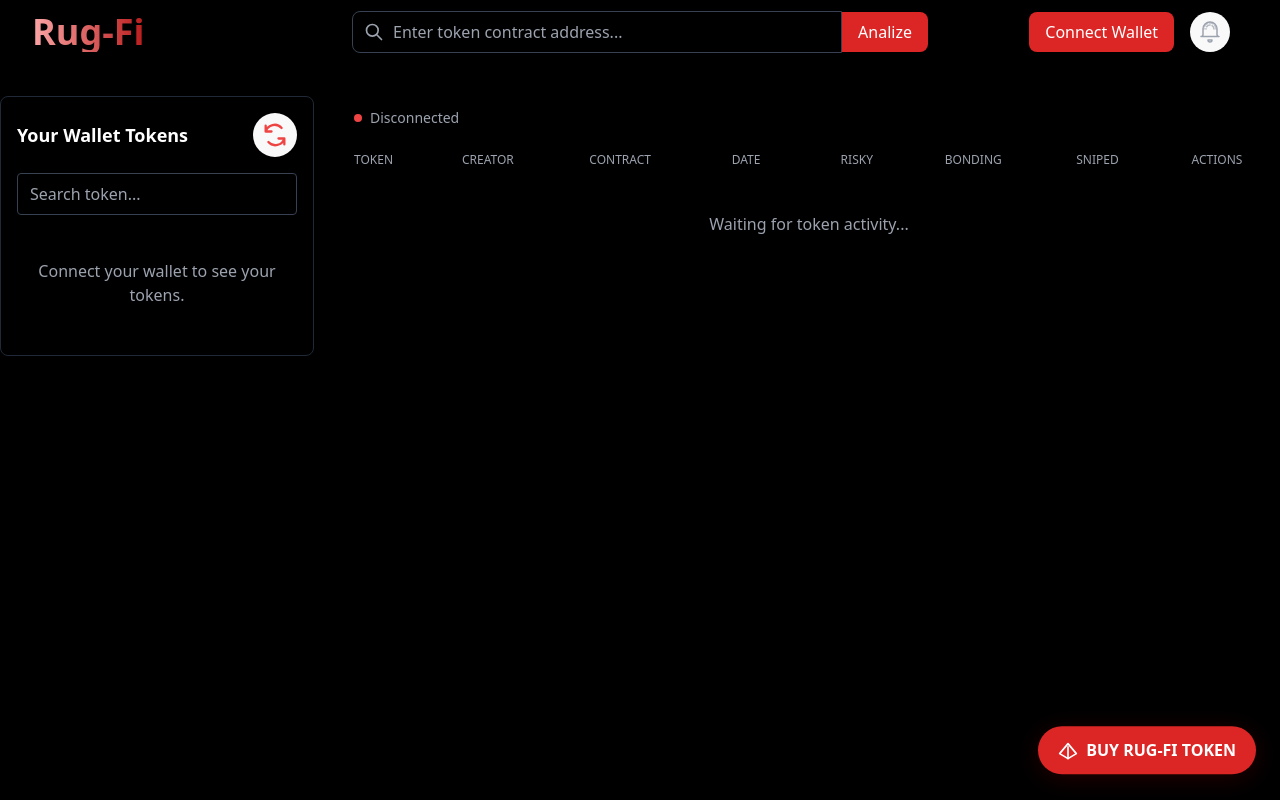
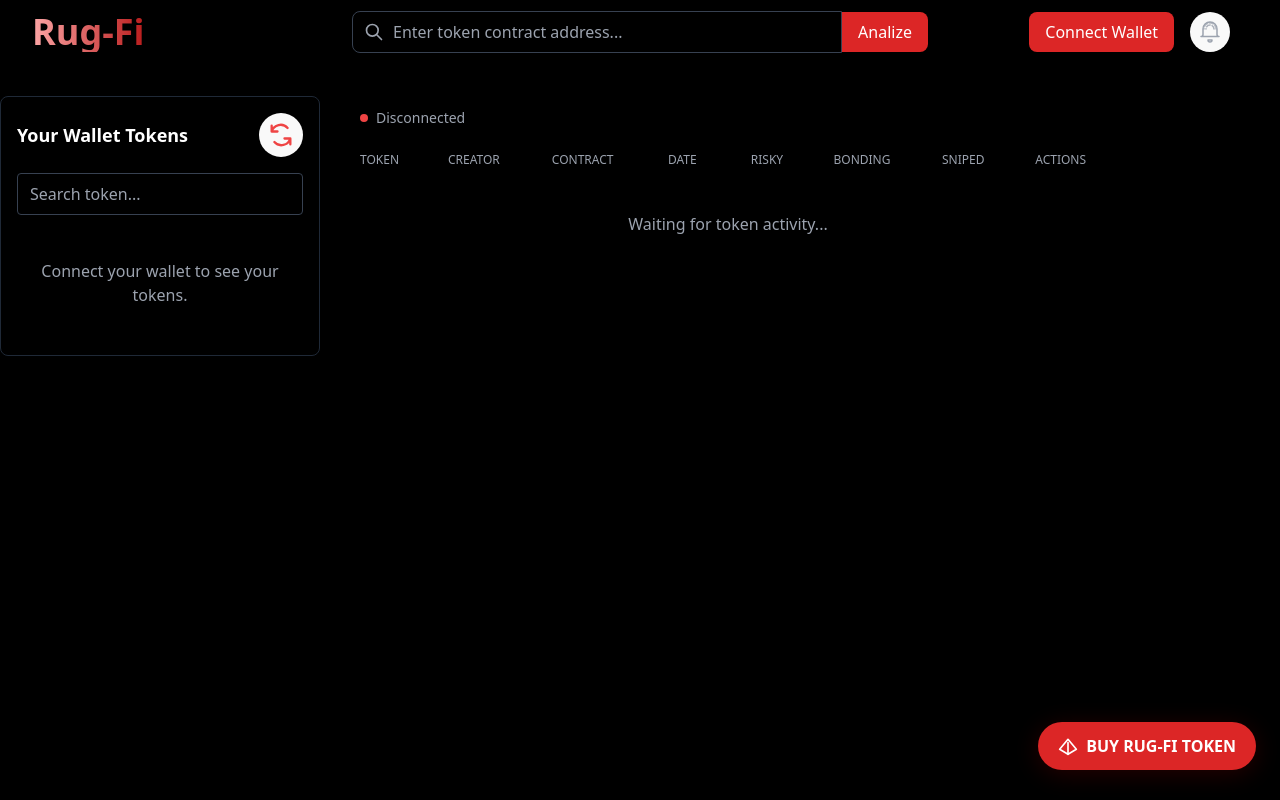
Before and after one commit to 1Eliaaaan/rugfi-ft, a React (Vite) app: page / in a window 1280 px wide. Shown: the top 800 px of the page. Built offline with nearby package versions, Linux system fonts and the light colour scheme.

Commit message:
FEAT : Token list & Scrolls

```diff
--- a/src/components/common/TokenList/TokenList.tsx
+++ b/src/components/common/TokenList/TokenList.tsx
@@ -167,15 +167,16 @@ const TokenList: React.FC = () => {
   };
 
   return (
-    <div className="h-full flex flex-col md:flex-row gap-6">
+    <div className="h-screen flex flex-col md:flex-row gap-6">
       {/* Sidebar de tokens de la wallet */}
       <div className="w-full md:w-1/4 h-full">
         <WalletTokensSidebar />
       </div>
       {/* Lista de tokens detectados */}
-      <div className="w-full md:w-3/4 h-full">
-        <div className="bg-black rounded-lg shadow-lg overflow-x-auto h-full">
-          <div className="px-4 py-3  flex justify-between items-center">
+      <div className="w-full md:w-3/5 h-5/6 flex flex-col">
+        <div className="bg-black rounded-lg shadow-lg flex-1 flex flex-col overflow-hidden">
+          {/* Header de la tabla */}
+          <div className="px-4 py-3 flex justify-between items-center">
             <div className="flex items-center space-x-2">
               <div className={`w-2 h-2 rounded-full ${isConnected ? 'bg-green-500' : 'bg-red-500'}`} />
               <span className="text-sm text-gray-400">
@@ -183,6 +184,8 @@ const TokenList: React.FC = () => {
               </span>
             </div>
           </div>
+          {/* Tabla scrolleable */}
+          <div className="flex-1 overflow-y-auto">
             <table className="min-w-full">
               <thead>
                 <tr className="">
@@ -300,6 +303,7 @@ const TokenList: React.FC = () => {
           </div>
         </div>
       </div>
+    </div>
   );
 };
 
--- a/src/pages/Home/Home.tsx
+++ b/src/pages/Home/Home.tsx
@@ -4,7 +4,7 @@ import TokenList from '../../components/common/TokenList/TokenList';
 
 const Home: React.FC = () => {
   return (
-    <div className=" bg-black flex flex-col h-screen">
+    <div className=" bg-black flex flex-col h-1/6">
       <Header />
       <div className=" py-8 flex-1">
         <TokenList />
```
Lines whose indentation alone changed are shown as unchanged.
